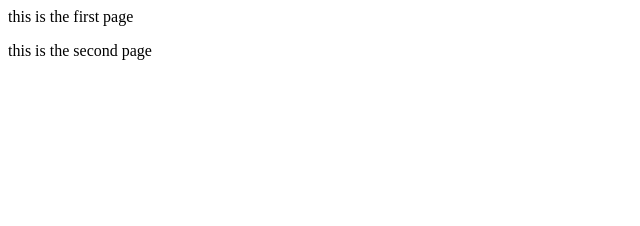
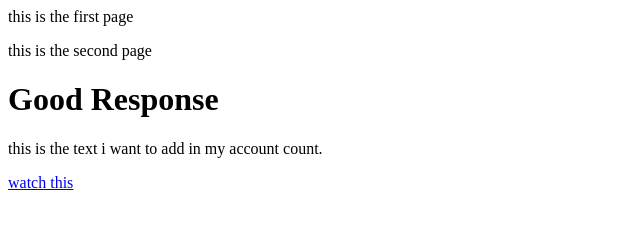
Before and after one commit to arifiqra123/Paulians, a plain HTML site: page index.html in a window 1280 px wide. Shown: the whole page, without its empty margins (0-640 px from the left). Drawn offline with Linux system fonts and the light colour scheme.

Commit message:
Update index.html

```diff
--- a/index.html
+++ b/index.html
@@ -5,5 +5,8 @@
   <body>
     <p>this is the first page</p>
     <p>this is the second page</p>
+    <h1>Good Response</h1>
+    <p>this is the text i want to add in my account count.</p>
+    <a href="www.googlw.com/tmkoc"> watch this</a>
   </body>
 </html>
```
